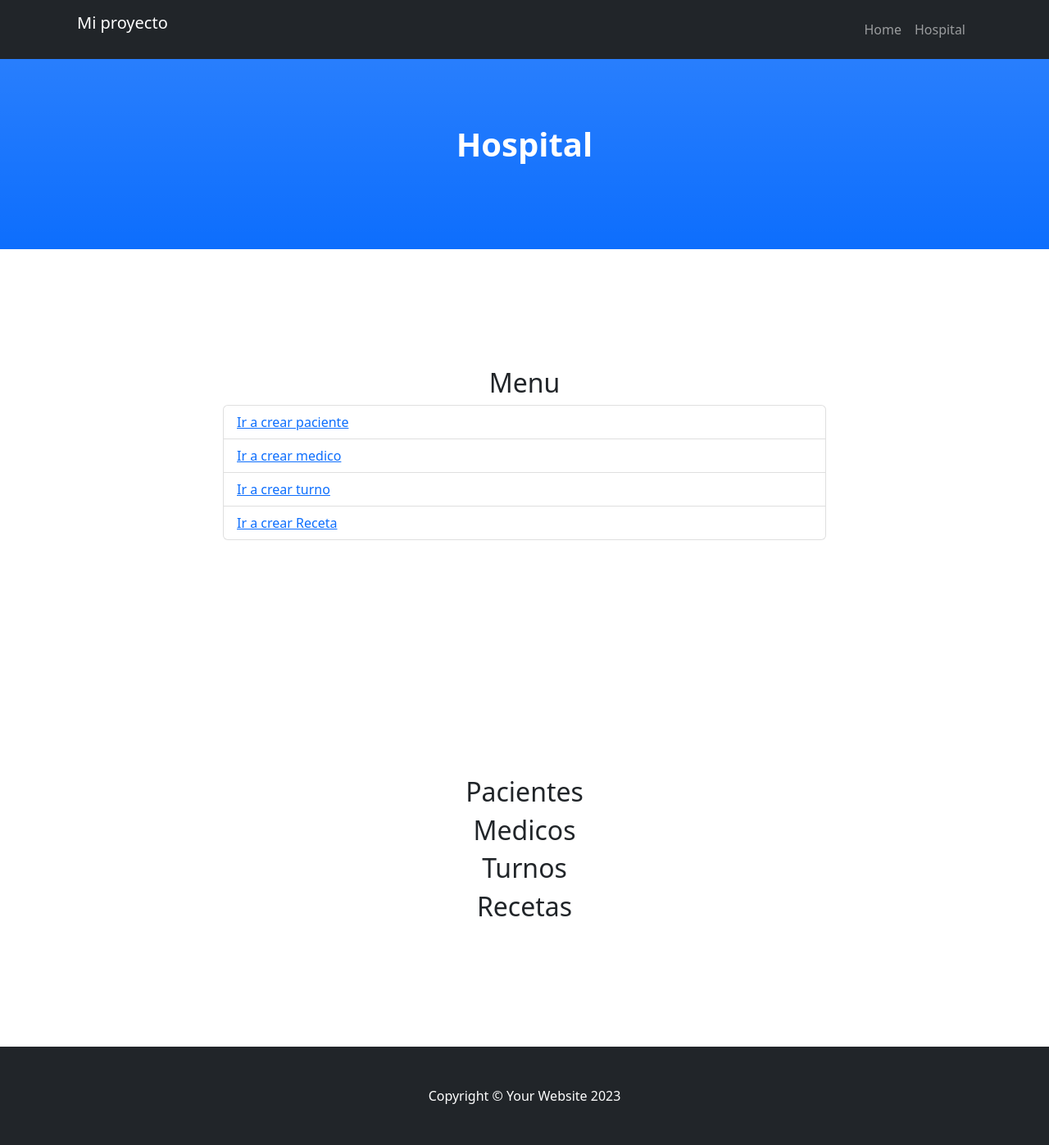
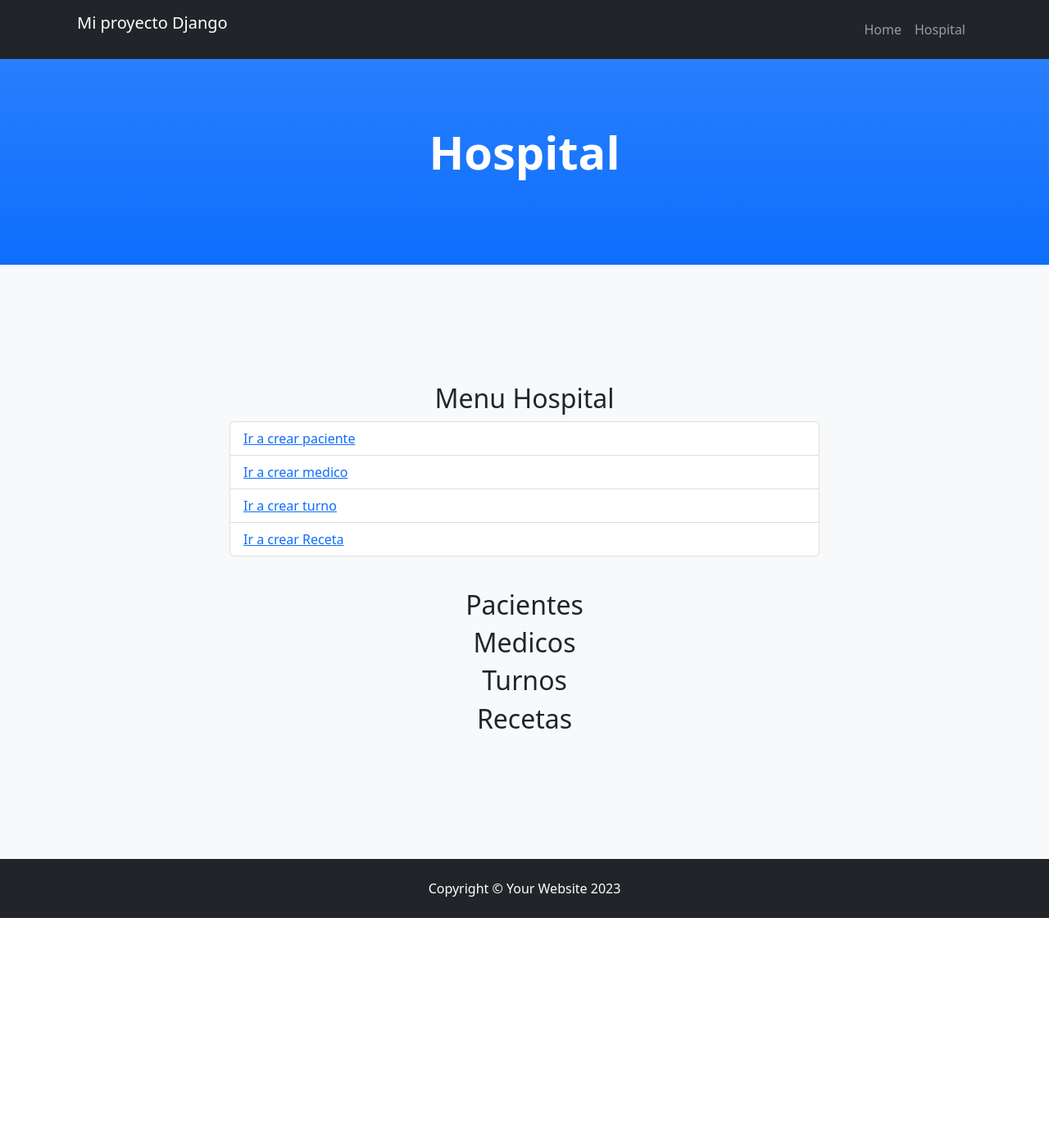
Before and after one commit to MiguelRizzi/tercera_pre-entrega_rizzi, a Django app: page /hospital/ in a window 1280 px wide. Shown: the whole page at 82% size. After the commit the page ends 1120 px from the top, so only its background shows below. Run offline with Django 4.2, Linux system fonts and the light colour scheme; data that the repository does not hold is empty; some libraries are stand-ins or nearby versions.

Commit message:
Templates modificados.

```diff
--- a/project/apps/home/templates/home/base.html
+++ b/project/apps/home/templates/home/base.html
@@ -13,31 +13,25 @@
     </head>
 
     <body id="page-top">
-        <!-- Navigation-->
-        <nav class="navbar navbar-expand-lg navbar-dark bg-dark fixed-top" id="mainNav">
-            <div class="container px-4">
-                <p class="navbar-brand">Mi proyecto</p>
-                <button class="navbar-toggler" type="button" data-bs-toggle="collapse" data-bs-target="#navbarResponsive" aria-controls="navbarResponsive" aria-expanded="false" aria-label="Toggle navigation"><span class="navbar-toggler-icon"></span></button>
-                <div class="collapse navbar-collapse" id="navbarResponsive">
-                    <ul class="navbar-nav ms-auto">
-                        <li class="nav-item"><a class="nav-link" href="{% url 'home:index' %}">Home</a></li>
-                        <li class="nav-item"><a class="nav-link" href="{% url 'hospital:index' %}">Hospital</a></li>
-                    </ul>
-                </div>
-            </div>
-        </nav>
+
+        {% include 'home/navbar.html' %}
+
+        <!-- Header-->
         <header class="bg-primary bg-gradient text-white">
             <div class="container px-1 text-center">
-                <h1 class="fw-bolder">{% block title %}{% endblock title %}</h1>
+                <h1 class="fw-bolder display-4">{% block title %}{% endblock title %}</h1>
             </div>
         </header>
 
-        {% block content %}{% endblock content %}
+        <!-- Contenido principal -->
+        <main class="bg-light" id="services">
+            <section class="container px-4">
+                    {% block content %}{% endblock content %}
+            </section>
+        </main>
 
-        <!-- Footer-->
-        <footer class="py-5 bg-dark">
-            <div class="container px-4"><p class="m-0 text-center text-white">Copyright &copy; Your Website 2023</p></div>
-        </footer>
+        {% include 'home/footer.html' %}
+
         <!-- Bootstrap core JS-->
         <script src="https://cdn.jsdelivr.net/npm/bootstrap@5.2.3/dist/js/bootstrap.bundle.min.js"></script>
         <!-- Core theme JS-->
--- /dev/null
+++ b/project/apps/home/templates/home/footer.html
@@ -0,0 +1,4 @@
+<!-- Footer-->
+<footer class="py-4 bg-dark">
+    <div class="container px-4"><p class="m-0 text-center text-white">Copyright &copy; Your Website 2023</p></div>
+</footer>
--- /dev/null
+++ b/project/apps/home/templates/home/navbar.html
@@ -0,0 +1,13 @@
+<!-- Navegación -->
+<nav class="navbar navbar-expand-lg navbar-dark bg-dark fixed-top" id="mainNav">
+    <div class="container px-4">
+        <p class="navbar-brand">Mi proyecto Django</p>
+        <button class="navbar-toggler" type="button" data-bs-toggle="collapse" data-bs-target="#navbarResponsive" aria-controls="navbarResponsive" aria-expanded="false" aria-label="Toggle navigation"><span class="navbar-toggler-icon"></span></button>
+        <div class="collapse navbar-collapse" id="navbarResponsive">
+            <ul class="navbar-nav ms-auto">
+                <li class="nav-item"><a class="nav-link" href="{% url 'home:index' %}">Home</a></li>
+                <li class="nav-item"><a class="nav-link" href="{% url 'hospital:index' %}">Hospital</a></li>
+            </ul>
+        </div>
+    </div>
+</nav>
--- a/project/apps/hospital/templates/hospital/crear_medico.html
+++ b/project/apps/hospital/templates/hospital/crear_medico.html
@@ -1,6 +1,6 @@
 {% extends 'home/base.html' %}
 
-{% block title %}Crear medico{% endblock title %}
+{% block title %}Crear Medico{% endblock title %}
 
 {% block content %}
     <form method="POST">
--- a/project/apps/hospital/templates/hospital/crear_paciente.html
+++ b/project/apps/hospital/templates/hospital/crear_paciente.html
@@ -1,6 +1,6 @@
 {% extends 'home/base.html' %}
 
-{% block title %}Crear paciente{% endblock title %}
+{% block title %}Crear Paciente{% endblock title %}
 
 {% block content %}
     <form method="POST">
--- a/project/apps/hospital/templates/hospital/index.html
+++ b/project/apps/hospital/templates/hospital/index.html
@@ -3,15 +3,11 @@
 {% block title %}Hospital{% endblock title %}
 
 {% block content %}
+    <!-- hospital menu. -->
+    <div class="row gx-4 justify-content-center" style="margin-bottom: 40px">
+        <div class="col-lg-8">
+            <h2 class="text-lg-center">Menu Hospital</h2>
 
-
-<!-- hospital index menu. -->
-
-<section id="menu">
-    <div class="container">
-        <div class="row gx-4 justify-content-center">
-            <div class="col-lg-8">
-                <h2 class="text-lg-center">Menu</h2>
             <ul class="list-group">
                 <li class="list-group-item">
                     <a href="{% url 'hospital:crear_paciente' %}">Ir a crear paciente</a>
@@ -28,16 +24,12 @@
             </ul>
         </div>
     </div>
-    </div>
-</section>
 
-<!-- hospital index, mostrar base de datos. -->
-<section id="mostrar_db">
-    <div class="container">
+<!-- mostrar base de datos. -->
     <div class="row gx-4 justify-content-center">
-
         <div class="col-lg-8">
             <h2 class="text-lg-center">Pacientes</h2>
+
             <ul class="list-group">
                 {% for paciente in pacientes %}
                     <li class="list-group-item"> Paciente: {{ paciente | upper }}</li>
@@ -56,6 +48,7 @@
 
         <div class="col-lg-8">
             <h2 class="text-lg-center">Turnos</h2>
+
             <ul class="list-group">
                 {% for turno in turnos %}
                     <li class="list-group-item"> Turno: {{ turno | upper }}</li>
@@ -65,6 +58,7 @@
 
         <div class="col-lg-8">
             <h2 class="text-lg-center">Recetas</h2>
+
             <ul class="list-group">
                 {% for receta in recetas %}
                     <li class="list-group-item"> Receta: {{ receta | upper }}</li>
@@ -72,12 +66,4 @@
             </ul>
         </div>
     </div>
-    </div>
-</section>
-
-
-
-
-
-
 {% endblock content %}
```
Also changed, not shown: project/apps/home/templates/home/index.html (+2 -12 lines). Lines whose indentation alone changed are shown as unchanged.
